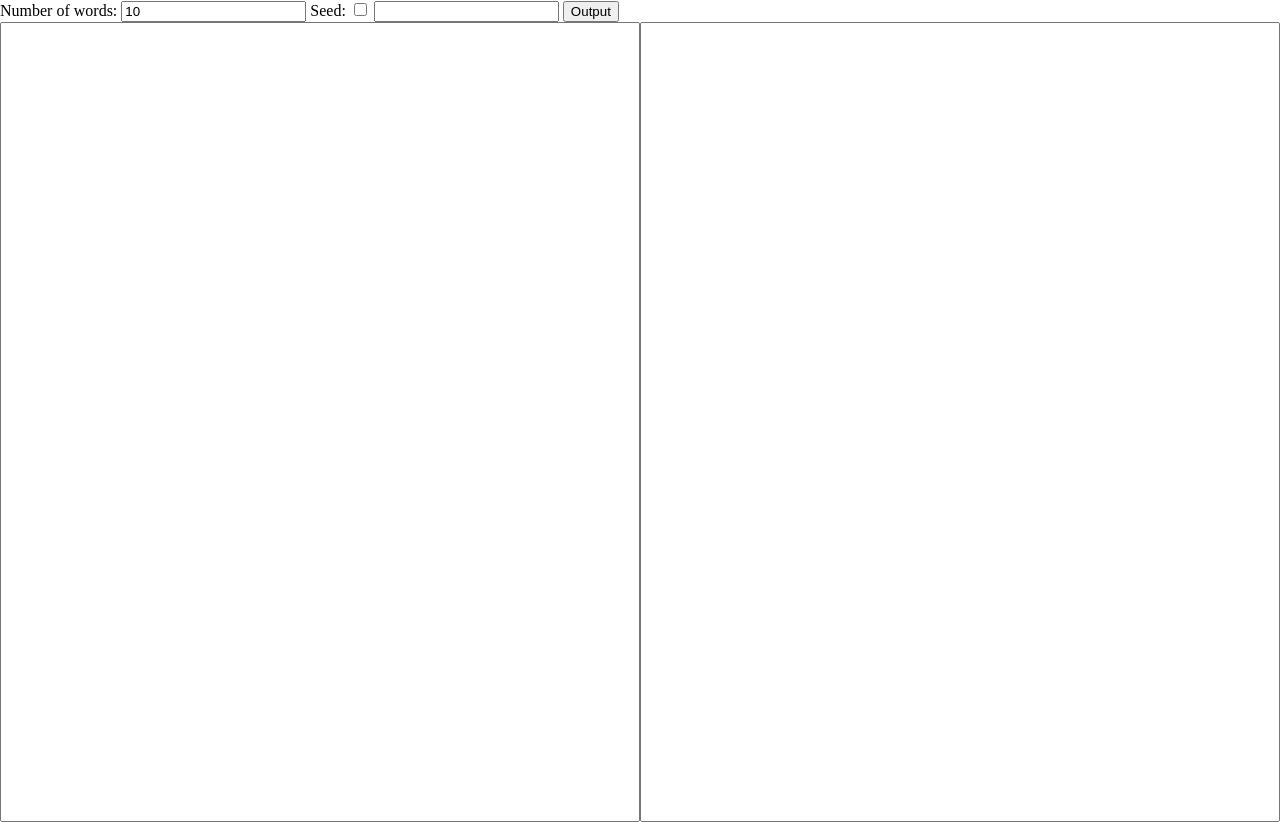
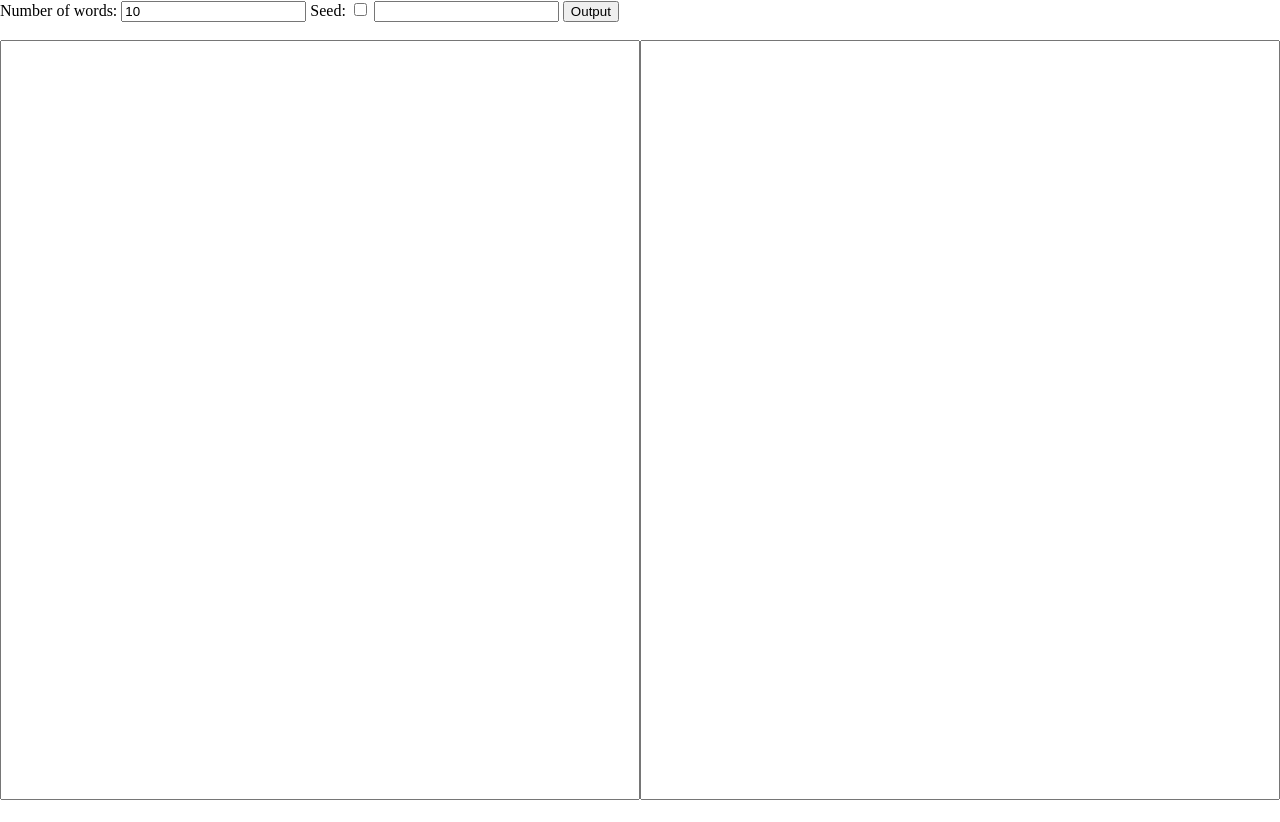
Before and after one commit to logiclogue/conlang-word-generator, a website: page index.html in a window 1280 px wide. After the commit the page ends 800 px from the top, so only its background shows below. Drawn offline with nearby package versions, Linux system fonts and the light colour scheme; files that its build step writes are made by us from their sources.

Commit message:
Updates styles

```diff
--- a/index.html
+++ b/index.html
@@ -20,6 +20,7 @@
 		<button id="button-output">Output</button>
 	</div>
 
+    <div class="div-main">
         <div class="div-container">
             <textarea id="textarea-input" spellcheck="false"></textarea>
         </div>
@@ -27,6 +28,7 @@
         <div class="div-container">
             <textarea id="textarea-output" spellcheck="false" readonly></textarea>
         </div>
+    </div>
 
 
 	<script src="build/all.js"></script>
--- a/styles/main.scss
+++ b/styles/main.scss
@@ -4,6 +4,11 @@ $break-large: 1200px;
 
 .div-toolbar {
     width: 100%;
+    height: 5%;
+}
+
+.div-main {
+    height: 95%;
 }
 
 .div-container {
```
Lines whose indentation alone changed are shown as unchanged.
